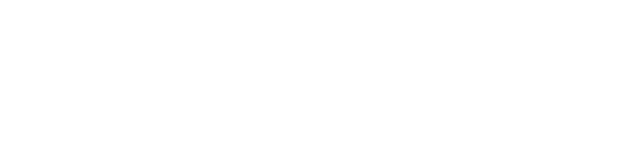
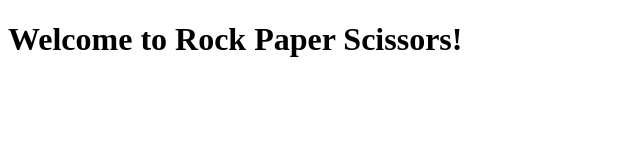
Before and after one commit to cryptododo04/rock-paper-scissors, a plain HTML site: page index.html in a window 1280 px wide. Shown: the whole page, without its empty margins (0-640 px from the left). Drawn offline with Linux system fonts and the light colour scheme.

Commit message:
added main heading to index.html

```diff
--- a/index.html
+++ b/index.html
@@ -9,6 +9,7 @@
     <title>Rock Paper Scissors by Cryptododo04</title>
 </head>
 
+<h1>Welcome to Rock Paper Scissors!</h1>
 
 
 <body>
```
